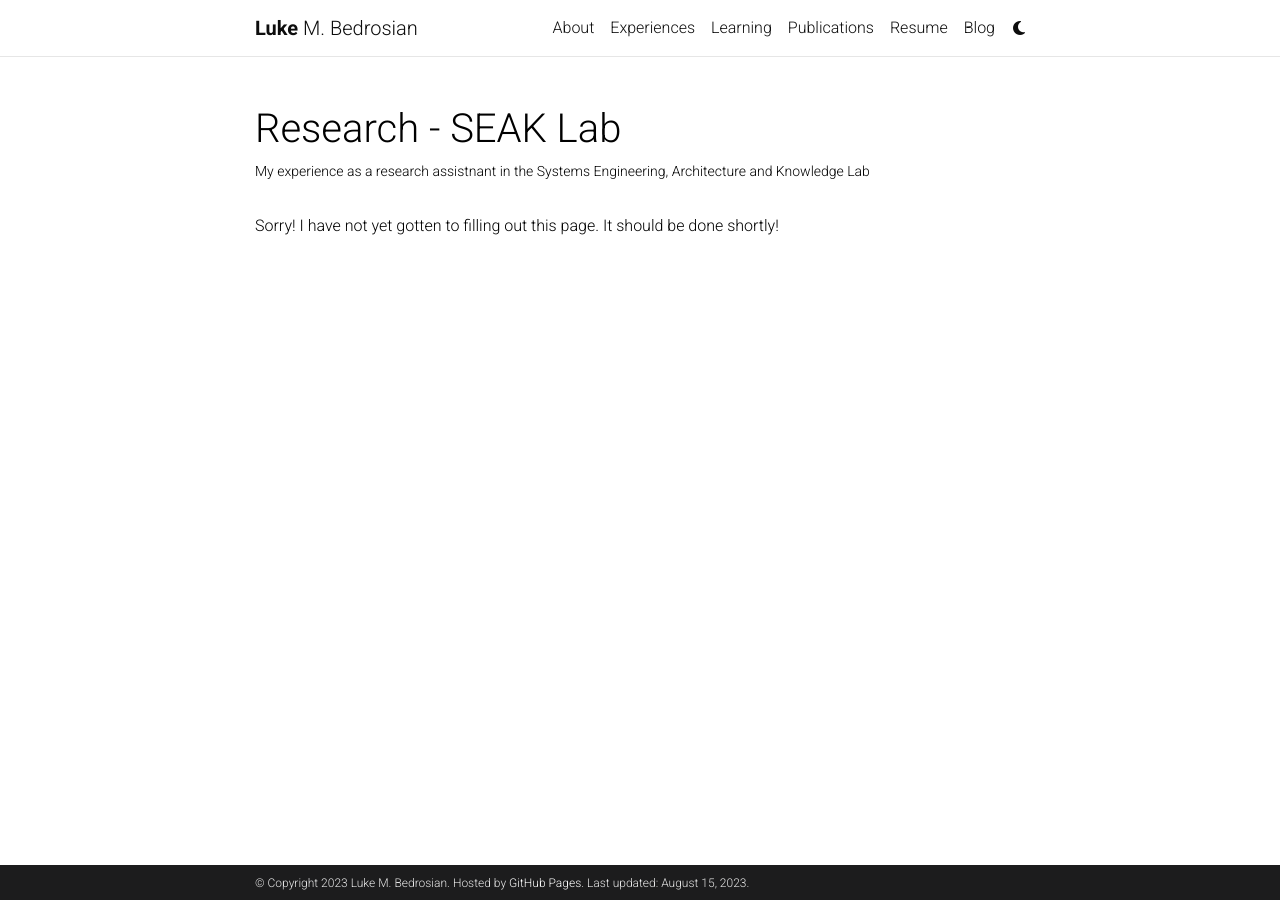
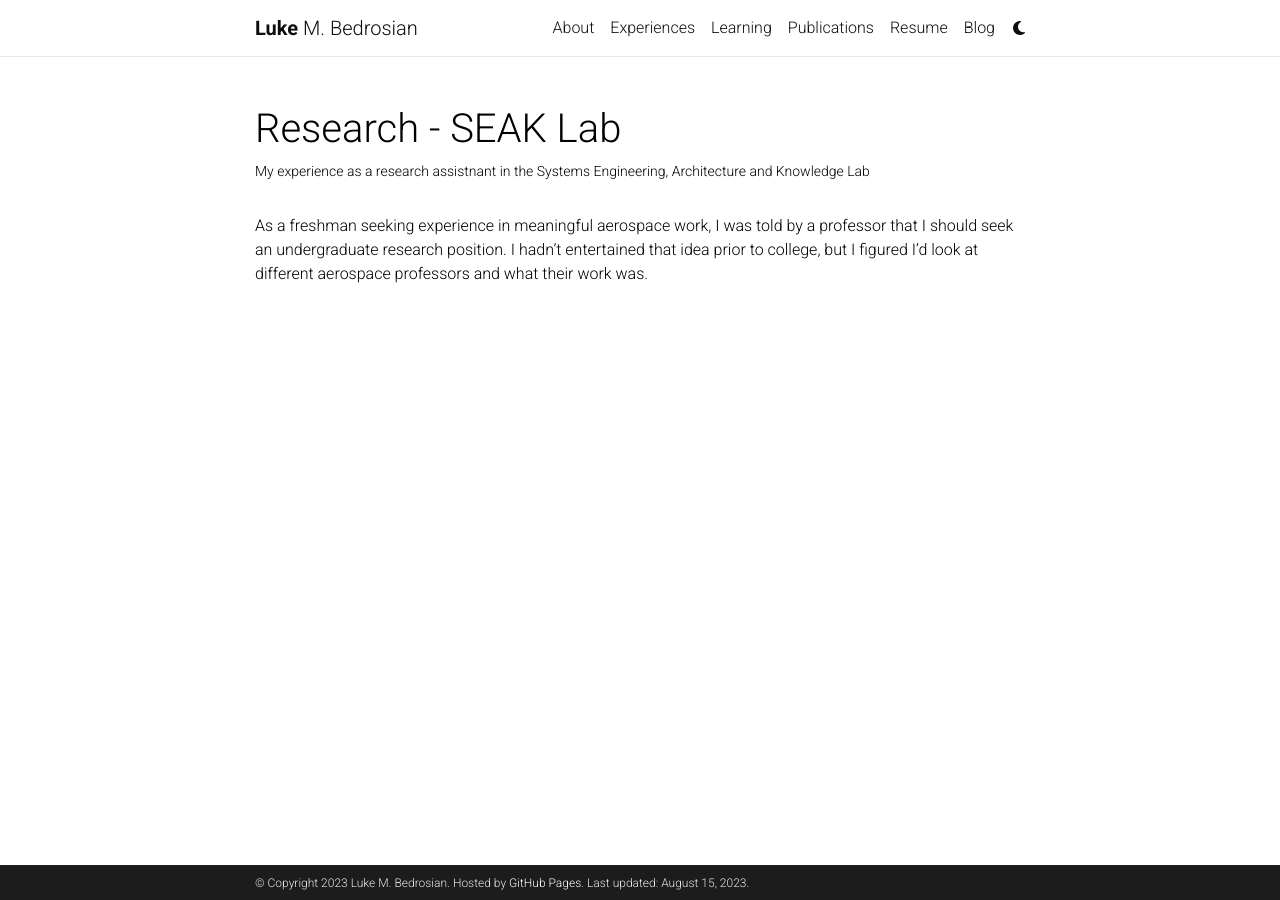
Before and after one commit to lukebedrosian/lukebedrosian.github.io, a Jekyll site: the page built from _projects/seak.md, in a window 1280 px wide. Built offline with Jekyll 4.4.1, drawn with Linux system fonts in a browser that asks for light colours; comment, search, counter and statistics services are not loaded; a style sheet for code colours, icons or effects is not loaded.

```diff
--- a/_projects/seak.md
+++ b/_projects/seak.md
@@ -7,4 +7,4 @@
 category: experience
 ---
 
-Sorry! I have not yet gotten to filling out this page. It should be done shortly!
+As a freshman seeking experience in meaningful aerospace work, I was told by a professor that I should seek an undergraduate research position. I hadn't entertained that idea prior to college, but I figured I'd look at different aerospace professors and what their work was.
```
Also changed, not shown: _projects/courses.md (+5 -0 lines).
